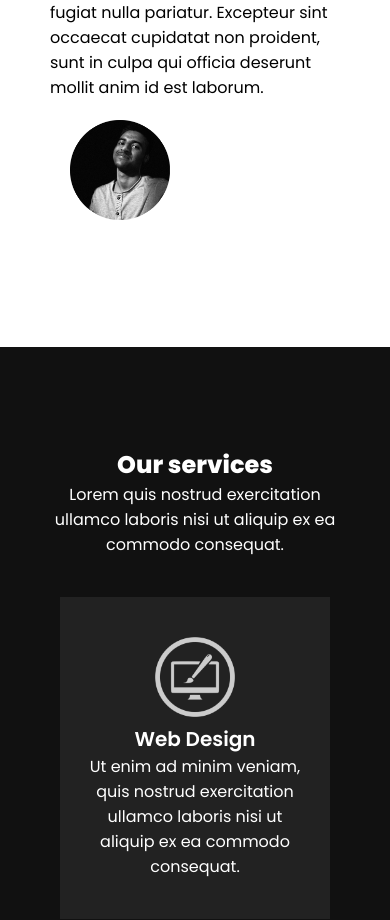
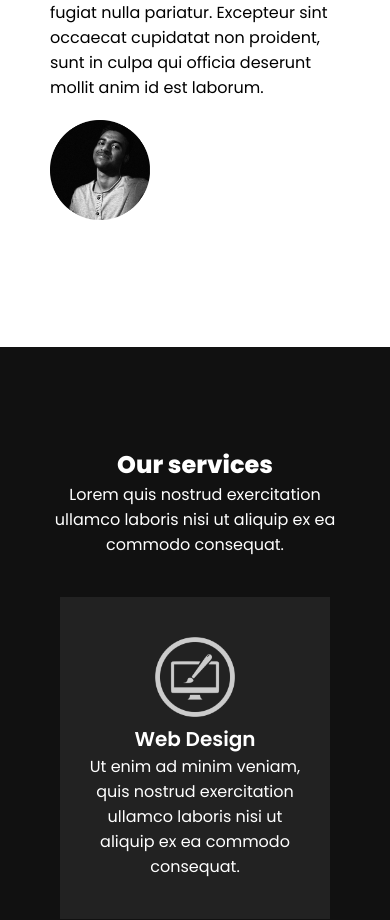
Before and after one commit to himanshyouyadav/MyWorkSite, a plain HTML site: page index.html in a window 390 px wide. Shown: the part 1629-2549 px from the top of the page. Drawn offline with Linux system fonts and the light colour scheme.

Commit message:
Update style.css

```diff
--- a/style.css
+++ b/style.css
@@ -447,7 +447,7 @@ header.sticky ul li a{
         padding: 10px 50px;
    }
      .w50 .img{
-       margin-left: 20px;
+       margin-left: initial;
        height:100px;
        width:100px;
    }
```
